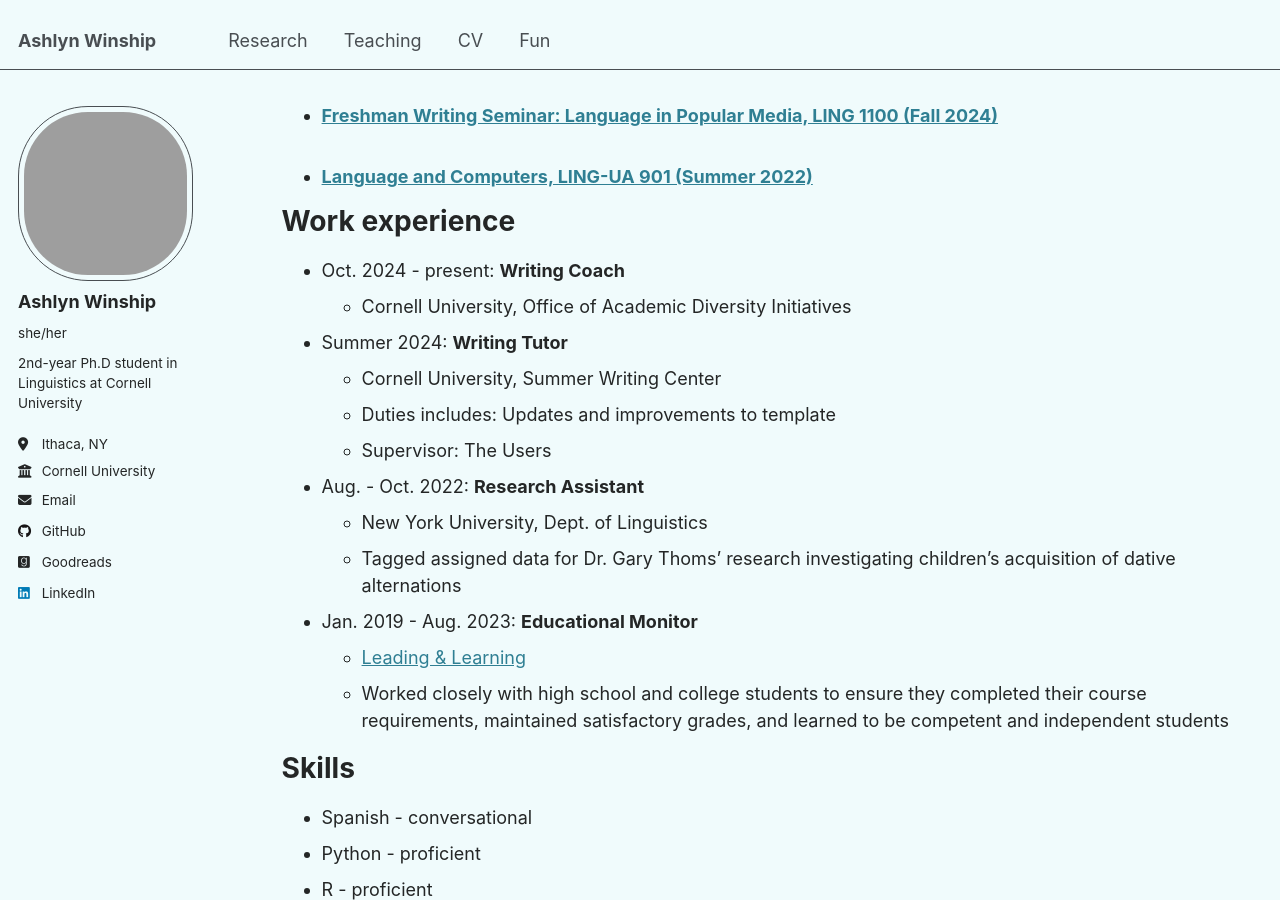
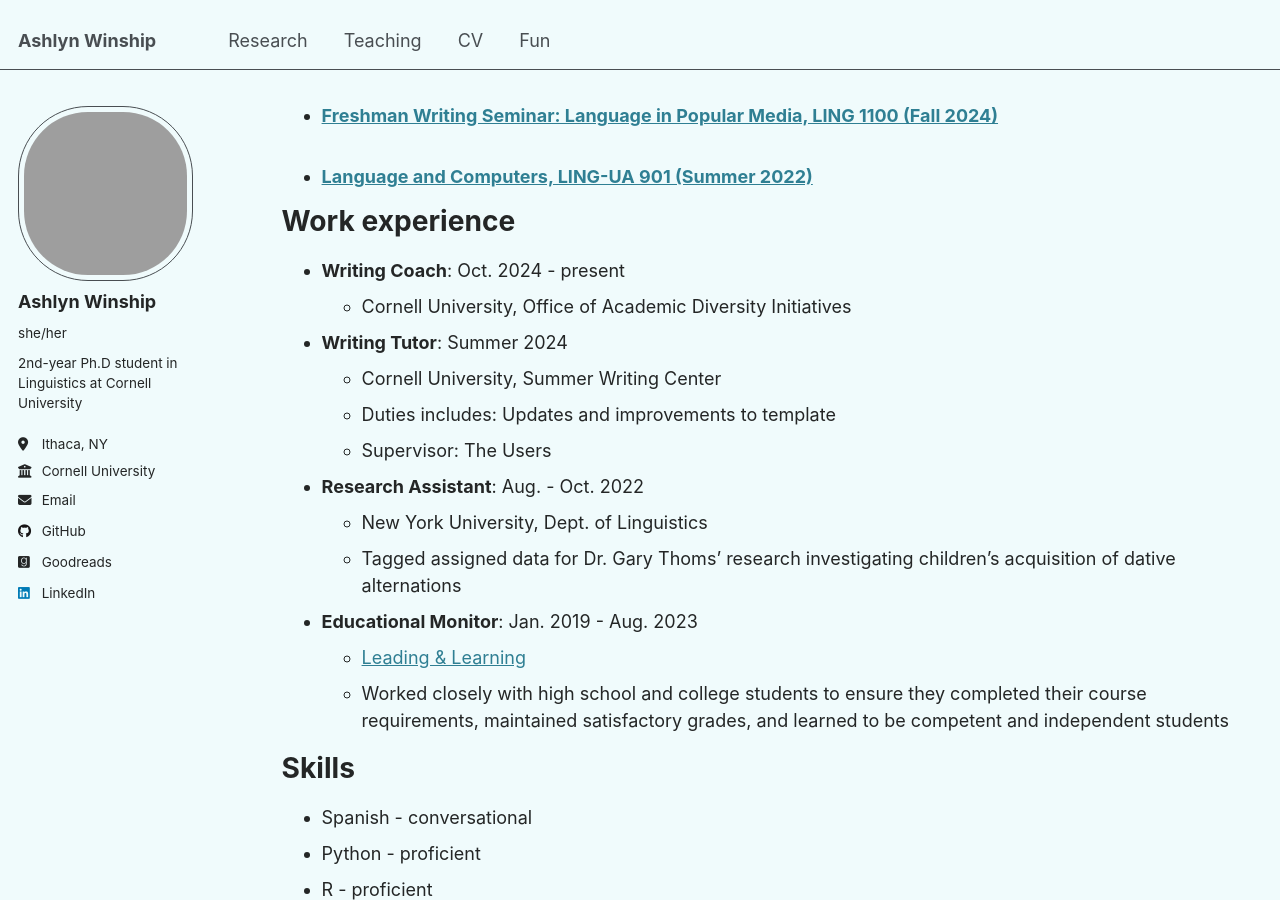
Before and after one commit to ashlynwinship/ashlynwinship.github.io, a Jekyll site: the page built from _pages/cv.md, in a window 1280 px wide and 900 px high, scrolled down 460 px. Built offline with Jekyll 4.4.1, drawn with Linux system fonts in a browser that asks for light colours; grey boxes are pictures that could not be loaded.

Commit message:
Update cv.md

```diff
--- a/_pages/cv.md
+++ b/_pages/cv.md
@@ -38,19 +38,19 @@ Teaching
 
 Work experience
 ======
-* Oct. 2024 - present: <b>Writing Coach</b>
+* <b>Writing Coach</b>: Oct. 2024 - present
   * Cornell University, Office of Academic Diversity Initiatives
 
-* Summer 2024: <b>Writing Tutor</b>
+* <b>Writing Tutor</b>: Summer 2024
   * Cornell University, Summer Writing Center
   * Duties includes: Updates and improvements to template
   * Supervisor: The Users
 
-* Aug. - Oct. 2022: <b>Research Assistant</b>
+* <b>Research Assistant</b>: Aug. - Oct. 2022
   * New York University, Dept. of Linguistics
   * Tagged assigned data for Dr. Gary Thoms’ research investigating children’s acquisition of dative alternations
 
-* Jan. 2019 - Aug. 2023: <b>Educational Monitor</b>
+* <b>Educational Monitor</b>: Jan. 2019 - Aug. 2023
   * <a target="_blank" rel="noopener" href="https://www.leadingandlearning.com">Leading & Learning</a>
   * Worked closely with high school and college students to ensure they completed their course requirements, maintained satisfactory grades, and learned to be competent and
   independent students
```
